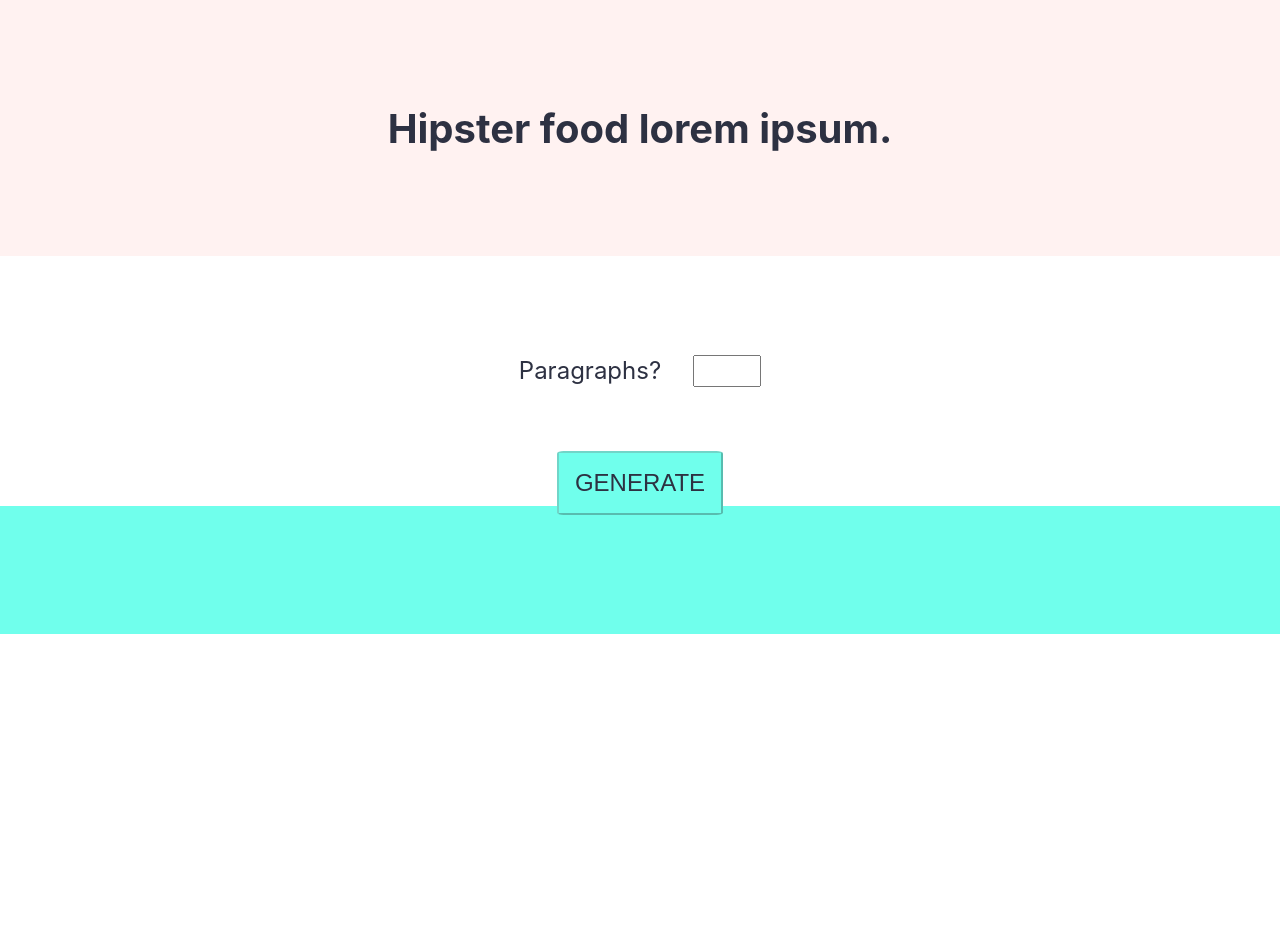
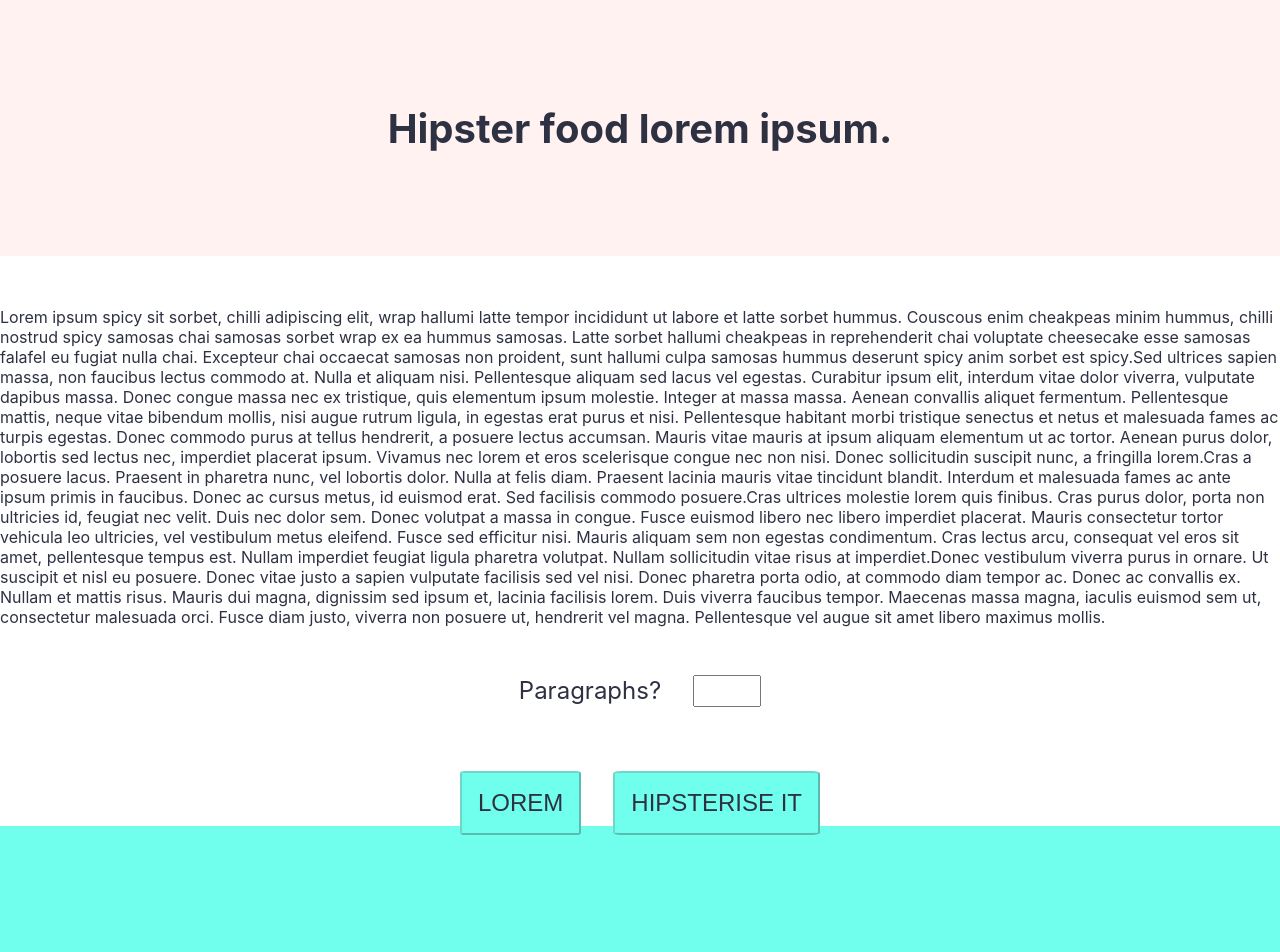
Before and after one commit to mmkobylin/lorem-ipsum, a React (Create React App) app: page / in a window 1280 px wide. Shown: the top 952 px of the page. Before the commit the page ends 800 px from the top, so only its background shows below. Built offline with nearby package versions, Linux system fonts and the light colour scheme.

Commit message:
the array of each item is splitting now, and the words can be randomly replaced

```diff
--- a/src/App.js
+++ b/src/App.js
@@ -10,19 +10,16 @@ function App() {
   // empty OBJECT for some fucking reason
   const [text, setText] = useState([]);
 
+  const [words, setWords] = useState(data)
+
   let handleSubmit = (e) => {
     // stops the reloading of the webpage
     e.preventDefault();
-    // sets up text
-    // slices the amount of paragraphs in the data.
-
-
 
     // this part defines the amount of paragraphs.
     if (data.length < count ) {
       // how many times we need the data???
-
-      const multiplier = Math.ceil(count/data.length);
+      // const multiplier = Math.ceil(count/data.length);
 
       const dataPlus = data.concat(data);
 
@@ -34,9 +31,31 @@ function App() {
     }
   }
 
+  let handleClick = () => {
+    // getting the data, iterating through each object.
+    for (var i = 0; i < data.length; i++) {
+
+      //splitting each item data[i] into an array
+      const words = data[i].trim().split(" ");
+
+      // add randomisation
+      for (var j = 2; j < words.length; j++) {
+        // displays words correctly
+        if (Math.random() > 0.5 ) {
+          words[j] = 'hallumi';
+        }
+      }
+
+      setWords(words);
+      }
+  }
+
   return (
     <>
       <h3>Hipster food lorem ipsum.</h3>
+
+      {/* displays data */}
+      <p>{ words }</p>
 
       <section className="section-center">
 
@@ -60,7 +79,13 @@ function App() {
             // changing the button cursor depending if the count is empty
             style = { !count ? { cursor: 'not-allowed' } : { cursor: 'pointer'} }
             type ="submit"
-            className="btn">generate</button>
+            className="btn">Lorem</button>
+          <button
+          disabled = { !count }
+          // changing the button cursor depending if the count is empty
+          style = { !count ? { cursor: 'not-allowed' } : { cursor: 'pointer'} }
+          onClick = { () => handleClick() }
+          >Hipsterise it</button>
         </form>
     </section>
 
```
